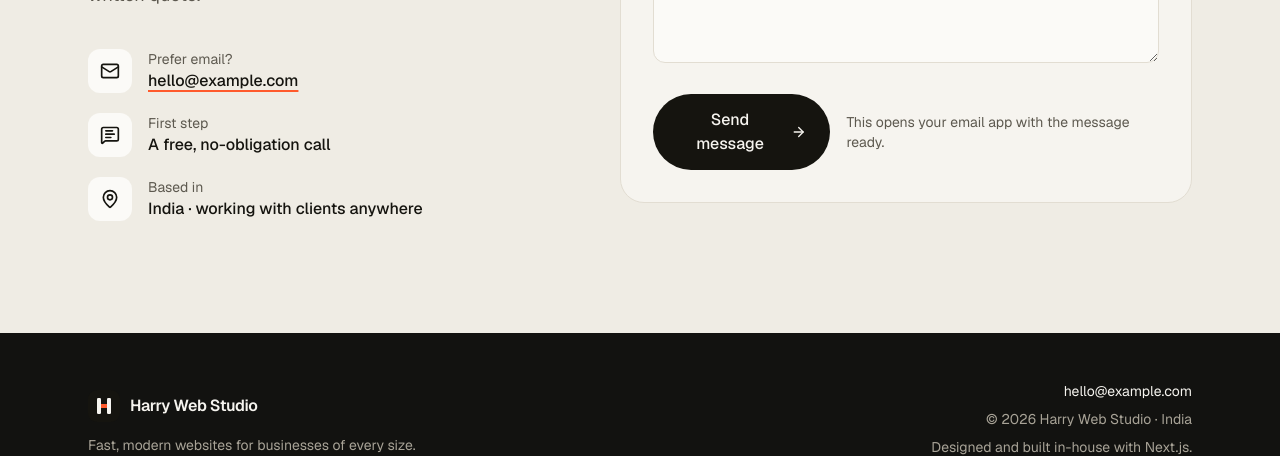
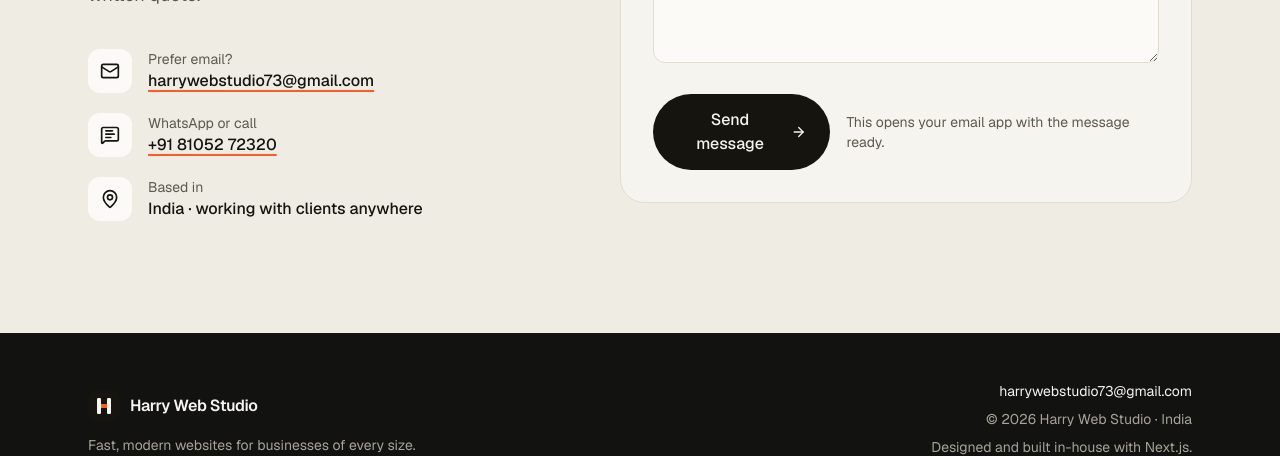
Before and after one commit to Itzharry07/harry-web-studio, a Next.js app: page / in a window 1280 px wide. Shown: the part 7439-7895 px from the top of the page. Built offline with nearby package versions, Linux system fonts and the light colour scheme; no server answers.

Commit message:
Add business email and WhatsApp contact

```diff
--- a/src/components/contact.tsx
+++ b/src/components/contact.tsx
@@ -43,8 +43,15 @@ export function Contact() {
                 <MessageSquareText className="size-5" aria-hidden />
               </span>
               <div>
-                <p className="text-sm text-muted">First step</p>
-                <p className="font-medium">A free, no-obligation call</p>
+                <p className="text-sm text-muted">WhatsApp or call</p>
+                <a
+                  href={`https://wa.me/${site.whatsapp}?text=${encodeURIComponent("Hi Harry, I'd like to know more about a website.")}`}
+                  target="_blank"
+                  rel="noopener noreferrer"
+                  className="font-medium underline decoration-accent decoration-2 underline-offset-4"
+                >
+                  {site.phoneDisplay}
+                </a>
               </div>
             </li>
             <li className="flex items-center gap-4">
--- a/src/content/site.ts
+++ b/src/content/site.ts
@@ -23,7 +23,13 @@ export const site = {
   url: (process.env.NEXT_PUBLIC_SITE_URL ?? "https://harry-web-studio.vercel.app").replace(/\/$/, ""),
 
   /** Public contact email. Shown on the site and used by the email link. */
-  email: "hello@example.com",
+  email: "harrywebstudio73@gmail.com",
+
+  /** WhatsApp number in international format, digits only (used for wa.me links). */
+  whatsapp: "918105272320",
+
+  /** The same number, formatted for people to read. */
+  phoneDisplay: "+91 81052 72320",
 
   /**
    * Formspree form ID (the part after /f/ in your Formspree endpoint, e.g. "xyzabcd").
```
